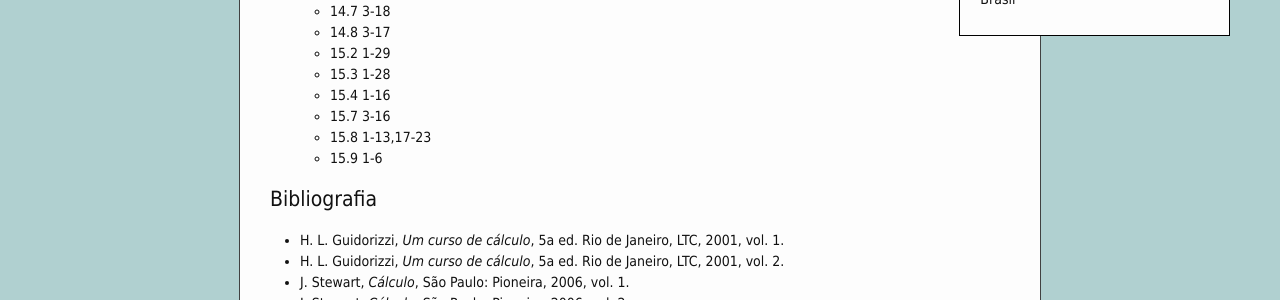
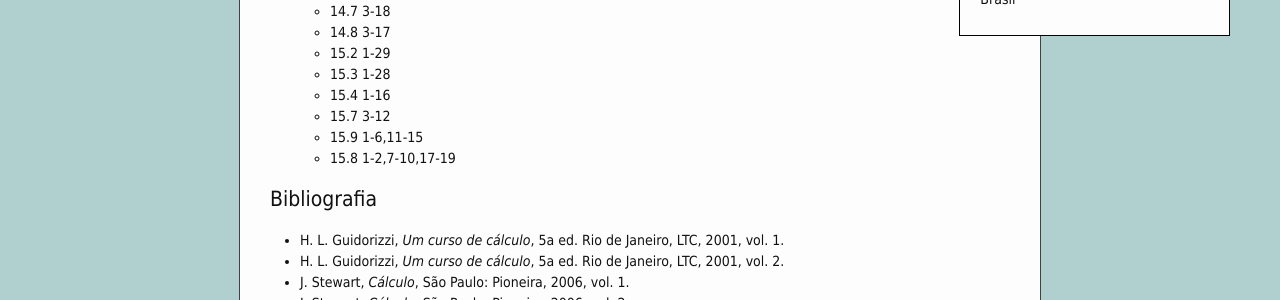
Before and after one commit to abelsiqueira/abelsiqueira.github.io-old, a Jekyll site: the page built from _posts/br/2015-02-20-cm202-calculo-diferencial-e-intergral-II-2015s1.markdown, in a window 1280 px wide and 900 px high, scrolled down 1012 px. Shown: the part 362-662 px from the top of the window. Built offline with Jekyll 4.4.1, drawn with Linux system fonts in a browser that asks for light colours; nearby versions of some CDN libraries.

Commit message:
Atualiza lista de cm202

```diff
--- a/_posts/br/2015-02-20-cm202-calculo-diferencial-e-intergral-II-2015s1.markdown
+++ b/_posts/br/2015-02-20-cm202-calculo-diferencial-e-intergral-II-2015s1.markdown
@@ -68,9 +68,9 @@ permalink:  cm202-2015s1
     - 15.2 1-29
     - 15.3 1-28
     - 15.4 1-16
-    - 15.7 3-16
-    - 15.8 1-13,17-23
-    - 15.9 1-6
+    - 15.7 3-12
+    - 15.9 1-6,11-15
+    - 15.8 1-2,7-10,17-19
 
 
 # Bibliografia
```
